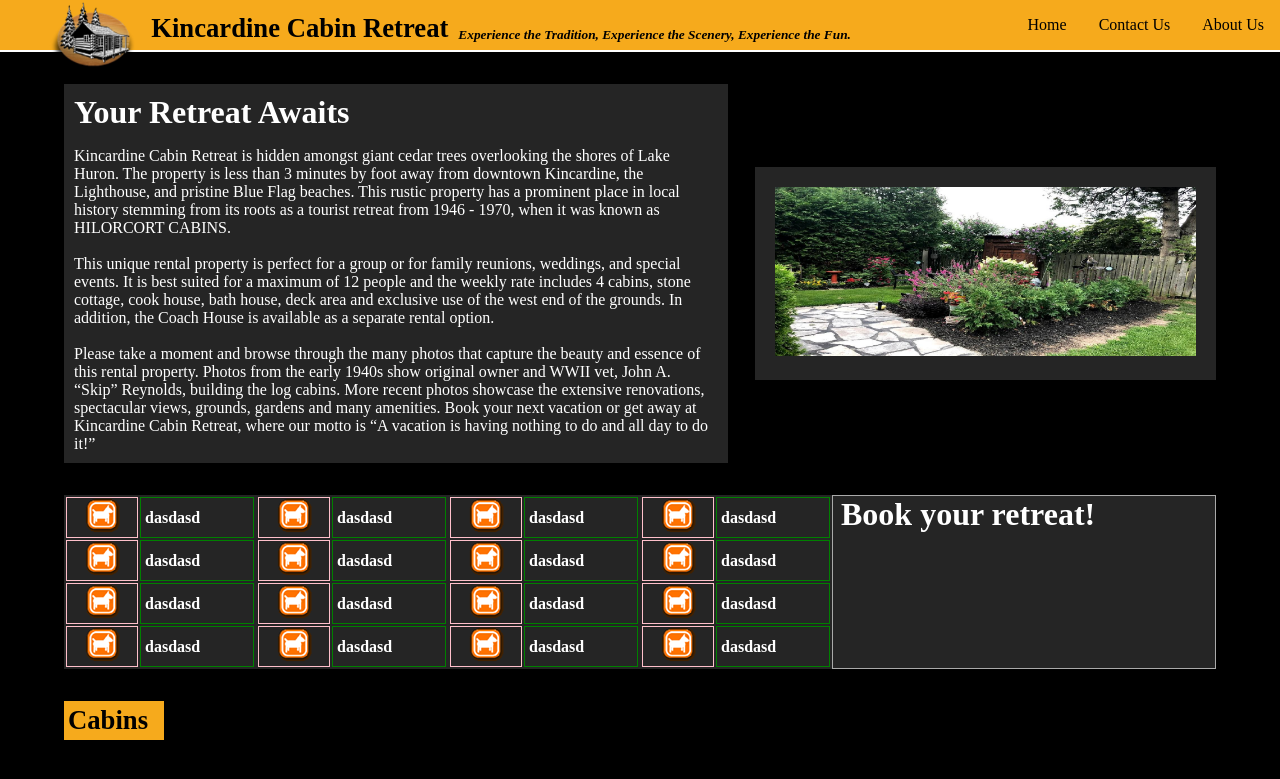
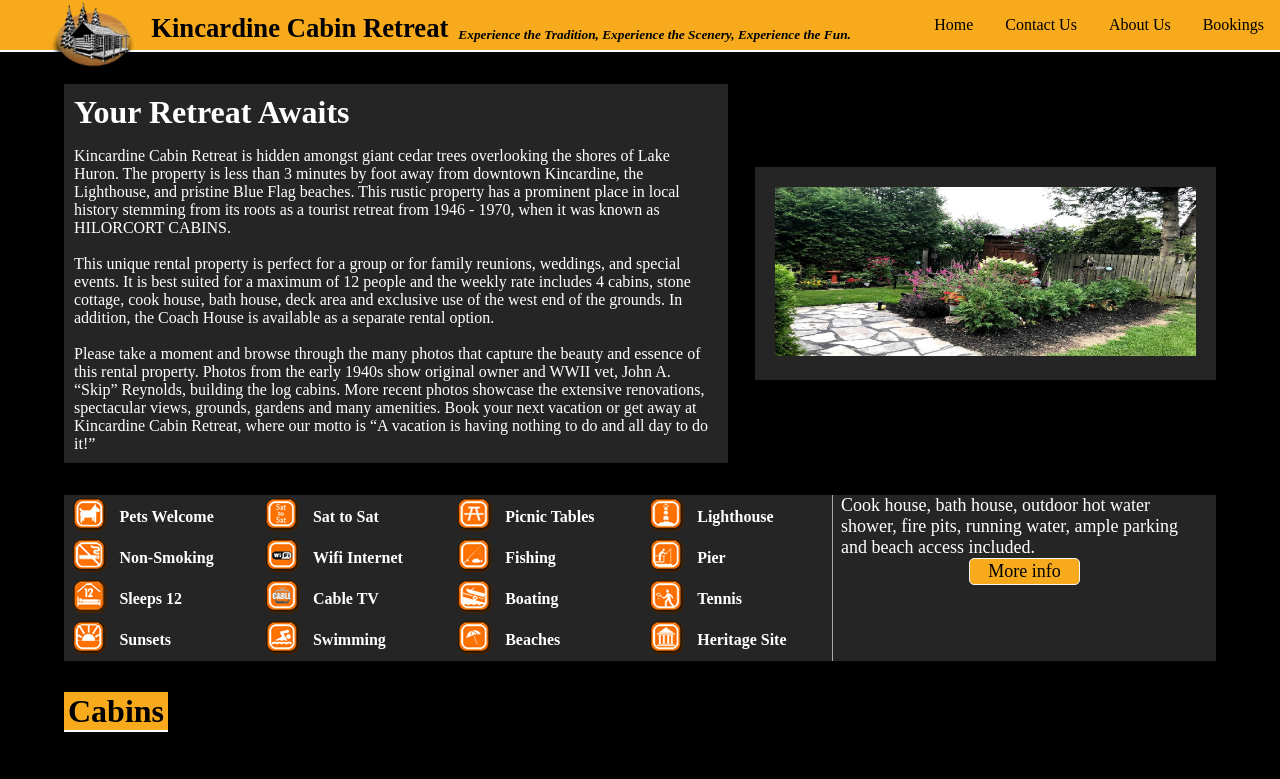
Before and after one commit to jbishop7/kcabins, a PHP site: page / in a window 1280 px wide. Shown: the top 779 px of the page. Run offline with PHP 8.4, Linux system fonts and the light colour scheme; lists and menus that the app fills with data are empty; some web fonts are replaced.

Commit message:
more stuff

```diff
--- a/index.html
+++ b/index.html
@@ -18,9 +18,10 @@
         <ul id = "header-nav" class = "banner-nav">
             <li class = "header-title">Kincardine Cabin Retreat</li>
             <li class = "header-title splurge">Experience the Tradition, Experience the Scenery, Experience the Fun.</li>
-            <li class = "header-link"><a href = "">About Us</a></li>
-            <li class = "header-link"><a href = "">Contact Us</a></li>
-            <li class = "header-link"><a href = "">Home</a></li>
+            <a href = "bookings.html"><li class = "header-link"><div style = "width: 100%; height: 100%;">Bookings</div></li></a>
+            <a href = ""><li class = "header-link"><div style = "width: 100%; height: 100%;">About Us</div></li></a>
+            <a href = ""><li class = "header-link"><div style = "width: 100%; height: 100%;">Contact Us</div></li></a>
+            <a href = ""><li class = "header-link"><div style = "width: 100%; height: 100%;">Home</div></li></a>
         </ul>
     </div>
 
@@ -87,24 +88,24 @@
     </div>
 
     <div class = "second-panel">
-       <div class = "offer">
+        <div class = "offer">
             <div class = "flex-table-container">
                 <table class= "flex-table">
                     <tr>
                         <th class = "offer-icon"><img src = "./icons/1.png"/></th>
-                        <th class = "offer-desc">dasdasd </th>
+                        <th class = "offer-desc">Pets Welcome</th>
                     </tr>
                     <tr>
-                        <th class = "offer-icon"><img src = "./icons/1.png"/></th>
-                        <th class = "offer-desc">dasdasd </th>
+                        <th class = "offer-icon"><img src = "./icons/2.png"/></th>
+                        <th class = "offer-desc">Non-Smoking</th>
                     </tr>
                     <tr>
-                        <th class = "offer-icon"><img src = "./icons/1.png"/></th>
-                        <th class = "offer-desc">dasdasd </th>
+                        <th class = "offer-icon"><img src = "./icons/3.png"/></th>
+                        <th class = "offer-desc">Sleeps 12</th>
                     </tr>
                     <tr>
-                        <th class = "offer-icon"><img src = "./icons/1.png"/></th>
-                        <th class = "offer-desc">dasdasd </th>
+                        <th class = "offer-icon"><img src = "./icons/4.png"/></th>
+                        <th class = "offer-desc">Sunsets</th>
                     </tr>
                 </table>
 
@@ -112,80 +113,76 @@
 
                 <table class= "flex-table">
                     <tr>
-                        <th class = "offer-icon"><img src = "./icons/1.png"/></th>
-                        <th class = "offer-desc">dasdasd </th>
+                        <th class = "offer-icon"><img src = "./icons/5.png"/></th>
+                        <th class = "offer-desc">Sat to Sat</th>
                     </tr>
                     <tr>
-                        <th class = "offer-icon"><img src = "./icons/1.png"/></th>
-                        <th class = "offer-desc">dasdasd </th>
+                        <th class = "offer-icon"><img src = "./icons/6.png"/></th>
+                        <th class = "offer-desc">Wifi Internet</th>
                     </tr>
                     <tr>
-                        <th class = "offer-icon"><img src = "./icons/1.png"/></th>
-                        <th class = "offer-desc">dasdasd </th>
+                        <th class = "offer-icon"><img src = "./icons/7.png"/></th>
+                        <th class = "offer-desc">Cable TV</th>
                     </tr>
                     <tr>
-                        <th class = "offer-icon"><img src = "./icons/1.png"/></th>
-                        <th class = "offer-desc">dasdasd </th>
+                        <th class = "offer-icon"><img src = "./icons/8.png"/></th>
+                        <th class = "offer-desc">Swimming</th>
                     </tr>
                 </table>
 
                 <table class= "flex-table">
                     <tr>
-                        <th class = "offer-icon"><img src = "./icons/1.png"/></th>
-                        <th class = "offer-desc">dasdasd </th>
+                        <th class = "offer-icon"><img src = "./icons/9.png"/></th>
+                        <th class = "offer-desc">Picnic Tables</th>
                     </tr>
                     <tr>
-                        <th class = "offer-icon"><img src = "./icons/1.png"/></th>
-                        <th class = "offer-desc">dasdasd </th>
+                        <th class = "offer-icon"><img src = "./icons/10.png"/></th>
+                        <th class = "offer-desc">Fishing</th>
                     </tr>
                     <tr>
-                        <th class = "offer-icon"><img src = "./icons/1.png"/></th>
-                        <th class = "offer-desc">dasdasd </th>
+                        <th class = "offer-icon"><img src = "./icons/11.png"/></th>
+                        <th class = "offer-desc">Boating</th>
                     </tr>
                     <tr>
-                        <th class = "offer-icon"><img src = "./icons/1.png"/></th>
-                        <th class = "offer-desc">dasdasd </th>
+                        <th class = "offer-icon"><img src = "./icons/12.png"/></th>
+                        <th class = "offer-desc">Beaches</th>
                     </tr>
                 </table>
 
                 <table class= "flex-table">
                     <tr>
-                        <th class = "offer-icon"><img src = "./icons/1.png"/></th>
-                        <th class = "offer-desc">dasdasd </th>
+                        <th class = "offer-icon"><img src = "./icons/13.png"/></th>
+                        <th class = "offer-desc">Lighthouse</th>
                     </tr>
                     <tr>
-                        <th class = "offer-icon"><img src = "./icons/1.png"/></th>
-                        <th class = "offer-desc">dasdasd </th>
+                        <th class = "offer-icon"><img src = "./icons/14.png"/></th>
+                        <th class = "offer-desc">Pier</th>
                     </tr>
                     <tr>
-                        <th class = "offer-icon"><img src = "./icons/1.png"/></th>
-                        <th class = "offer-desc">dasdasd </th>
+                        <th class = "offer-icon"><img src = "./icons/15.png"/></th>
+                        <th class = "offer-desc">Tennis</th>
                     </tr>
                     <tr>
-                        <th class = "offer-icon"><img src = "./icons/1.png"/></th>
-                        <th class = "offer-desc">dasdasd </th>
+                        <th class = "offer-icon"><img src = "./icons/16.png"/></th>
+                        <th class = "offer-desc">Heritage Site</th>
                     </tr>
                 </table>
             </div>
         </div>
 
-       <div class = "calendar">
-           <h1>Book your retreat!</h1>
-       </div>
+        <div class = "amenities-blurb">
+            Cook house, bath house, outdoor hot water shower, fire pits, running water, ample parking and beach access included.
+            <div style = "display: flex; justify-content: center;"><a href = "bookings.html"><div class = "amenities-link">More info</div></a></div>
+        </div>
 
 
     </div>
 
 
     <div class = "third-panel">
-        <div class = "rates-container">
-            <h6>Cabins</h6>
+        <h1 class = "header-label">Cabins</h1>
+        <!--In here i can make the grid, but I have the heading above the grid. That should make my life a lot easier-->
 
-            <div>
-
-            </div>
-
-        </div>
     </div>
 
 
--- a/style.css
+++ b/style.css
@@ -23,6 +23,10 @@ header, body, footer{
 
 }
 
+a:link{
+    text-decoration: none;
+}
+
 
 ul#header-nav{
     list-style-type: none;
@@ -35,6 +39,18 @@ ul#header-nav{
 li.header-link{
     float: right;
     height: 100%;
+    display:block;
+    text-decoration: none;
+    text-align:center;
+    padding-top: 1em;
+    padding-bottom: 1em;
+    padding-right: 1em;
+    padding-left:1em;
+}
+
+a li.header-link{
+    text-decoration: none;
+    color: black;
 }
 
 li.header-title{
@@ -55,19 +71,27 @@ li.splurge{
     margin-top:2em;
 }
 
-li.header-link a{
-    color:black;
-    display:block;
-    text-decoration: none;
-    text-align:center;
-    margin-top: 1em;
-    margin-bottom: 1em;
-    margin-right: 1em;
-    margin-left:1em;
-    height: 100%;
+
+li.header-link:hover{
+    background-color: #ffcb6b;
 }
 
-li.header-link:hover{
+.amenities-link{
+    background-color: #F6AA1C;
+    display: inline-block;
+    text-decoration: none;
+    width: auto;
+    border-radius: 5px;
+    border: whitesmoke 1px solid;
+    padding: 2px 1em 2px 1em;
+}
+
+a .amenities-link{
+    text-decoration: none;
+    color: black;
+}
+
+.amenities-link:hover{
     background-color: #ffcb6b;
 
 }
@@ -114,7 +138,7 @@ img.banner-photo{
     margin-left:auto;
     margin-top: 2em;
     display:grid;
-    grid-template-areas:"offer offer offer offer calendar calendar";
+    grid-template-areas:"offer offer offer offer amenities-blurb amenities-blurb";
     grid-template-columns: minmax(0, 1fr) minmax(0,1fr) minmax(0,1fr) minmax(0, 1fr) minmax(0, 1fr) minmax(0, 1fr);
 }
 
@@ -123,12 +147,13 @@ img.banner-photo{
     background-color: #252525;
 }
 
-.calendar{
-    grid-area:calendar;
+.amenities-blurb{
+    grid-area:amenities-blurb;
     background-color: #252525;
-    border: #aaaaaa 1px solid;
+    border-left: #aaaaaa 1px solid;
     padding-left: 8px;
     padding-right:8px;
+    font-size: 18px;
 }
 
 .flex-table-container{
@@ -140,17 +165,13 @@ img.banner-photo{
 }
 
 .offer-icon{
-    width: 70px;
-    border:pink 1px solid;
+    width: auto;
 }
 
 .offer-desc{
-    border: green 1px solid;
     text-align:left;
     padding: 4px;
 }
-
-
 
 .third-panel{
     width:90%;
@@ -160,11 +181,15 @@ img.banner-photo{
     margin-top: 2em;
 }
 
-.folder-tab{
-    float:left;
-    display:block;
 
+.header-label{
+    background-color: #F6AA1C;
+    display: inline;
+    overflow: hidden;
+    padding: 1px 4px 1px 4px;
+    border-bottom: 2px white solid;
 }
+
 
 .rates-container{
     padding: 4px 4px 4px 4px;
@@ -177,14 +202,9 @@ img.banner-photo{
     font-weight: bold;
 }
 
-
-
-
-
 .mySlides{
     display:none;
 }
-
 
 .fade {
     animation-name: fadeIn;
@@ -195,3 +215,14 @@ img.banner-photo{
     from {opacity: .2}
     to {opacity: 1}
 }
+
+.book-it{
+    font-size: 18px;
+    display: block;
+    cursor: pointer;
+    margin-left: auto;
+    margin-right: auto;
+    margin-top: 2em;
+    padding: 1em 1em 1em 1em;
+
+}
```
Also changed, not shown: bookings.html (added, +38 -0 lines).
